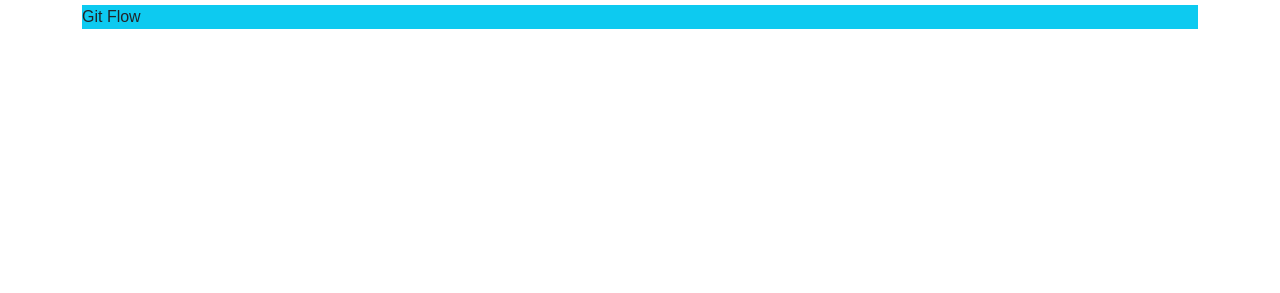
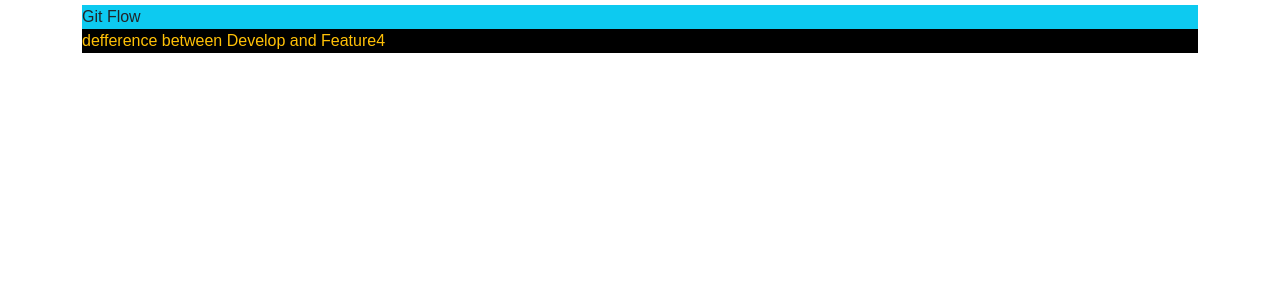
Before and after one commit to spiderghaly/test, a plain HTML site: page index.html in a window 1280 px wide. Shown: the part 507-800 px from the top of the page. Drawn offline with Linux system fonts and the light colour scheme.

Commit message:
Difference

```diff
--- a/index.html
+++ b/index.html
@@ -23,6 +23,7 @@
     <div class="bg-info">
         Git Flow
     </div>
+    <p class="text-warning bg-black">defference between Develop and Feature4</p>
     </div>
 
 
```
